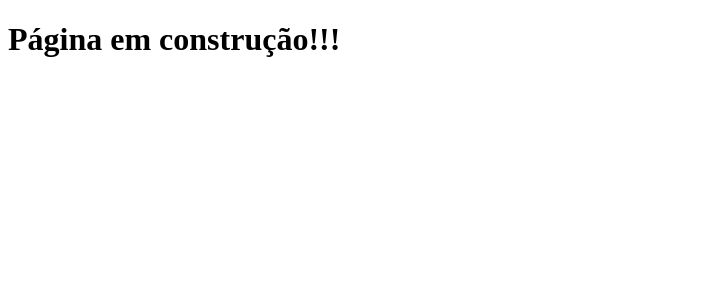
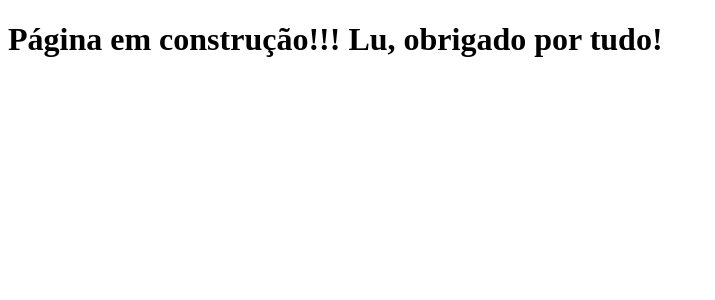
Before and after one commit to SergioRamos-CS/clone-tabnews, a Next.js app: page / in a window 1280 px wide. Shown: the top 300 px of the page, without its empty margins (0-715 px from the left). Built offline with nearby package versions, Linux system fonts and the light colour scheme.

Commit message:
modificado arquivo

```diff
--- a/pages/index.js
+++ b/pages/index.js
@@ -1,4 +1,4 @@
 function Home() {
-  return <h1>Página em construção!!!</h1>;
+  return <h1>Página em construção!!! Lu, obrigado por tudo!</h1>;
 }
 export default Home;
```
Also changed, not shown: 1 other file (tests, documents, lock files or other folders).
